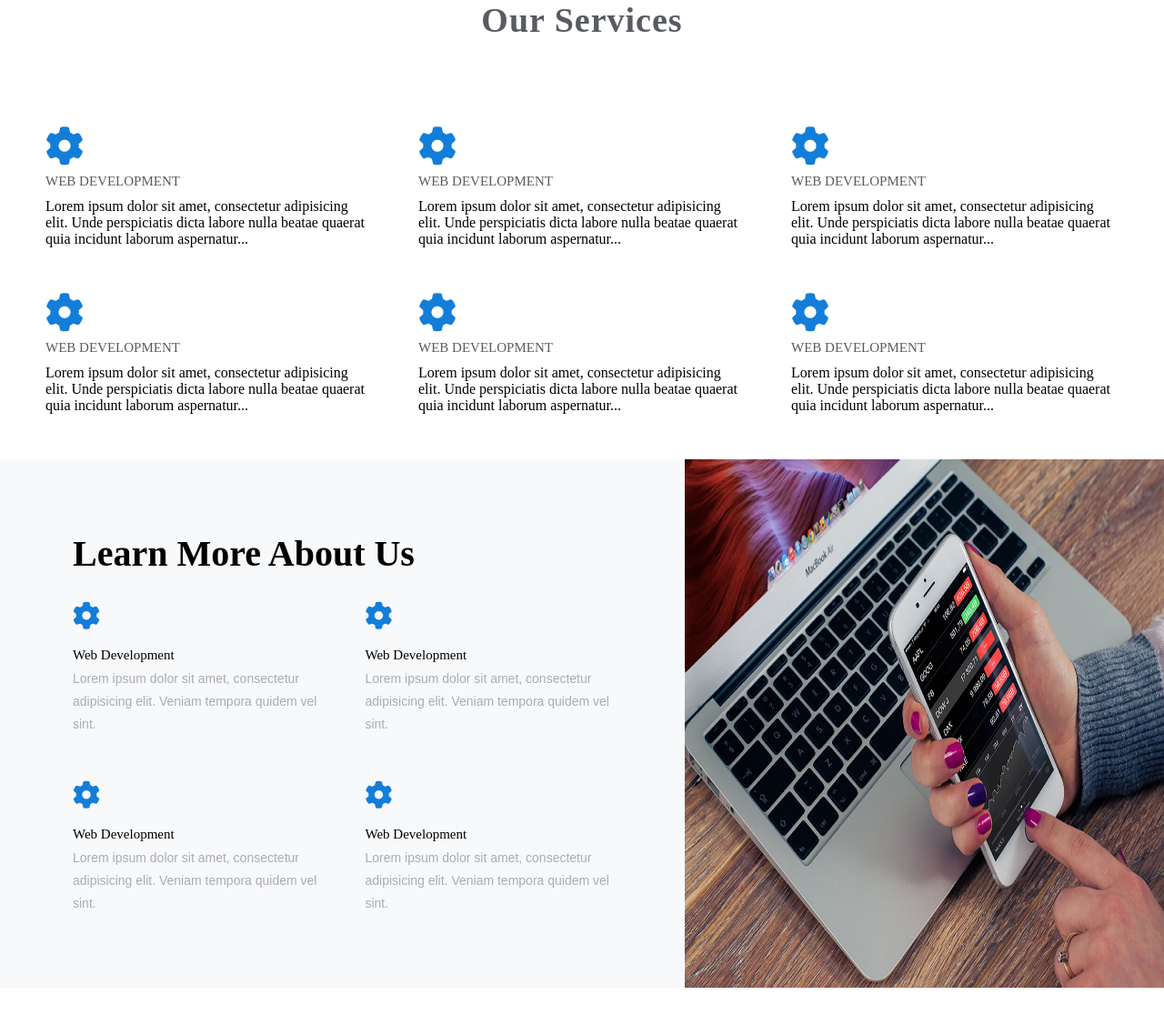
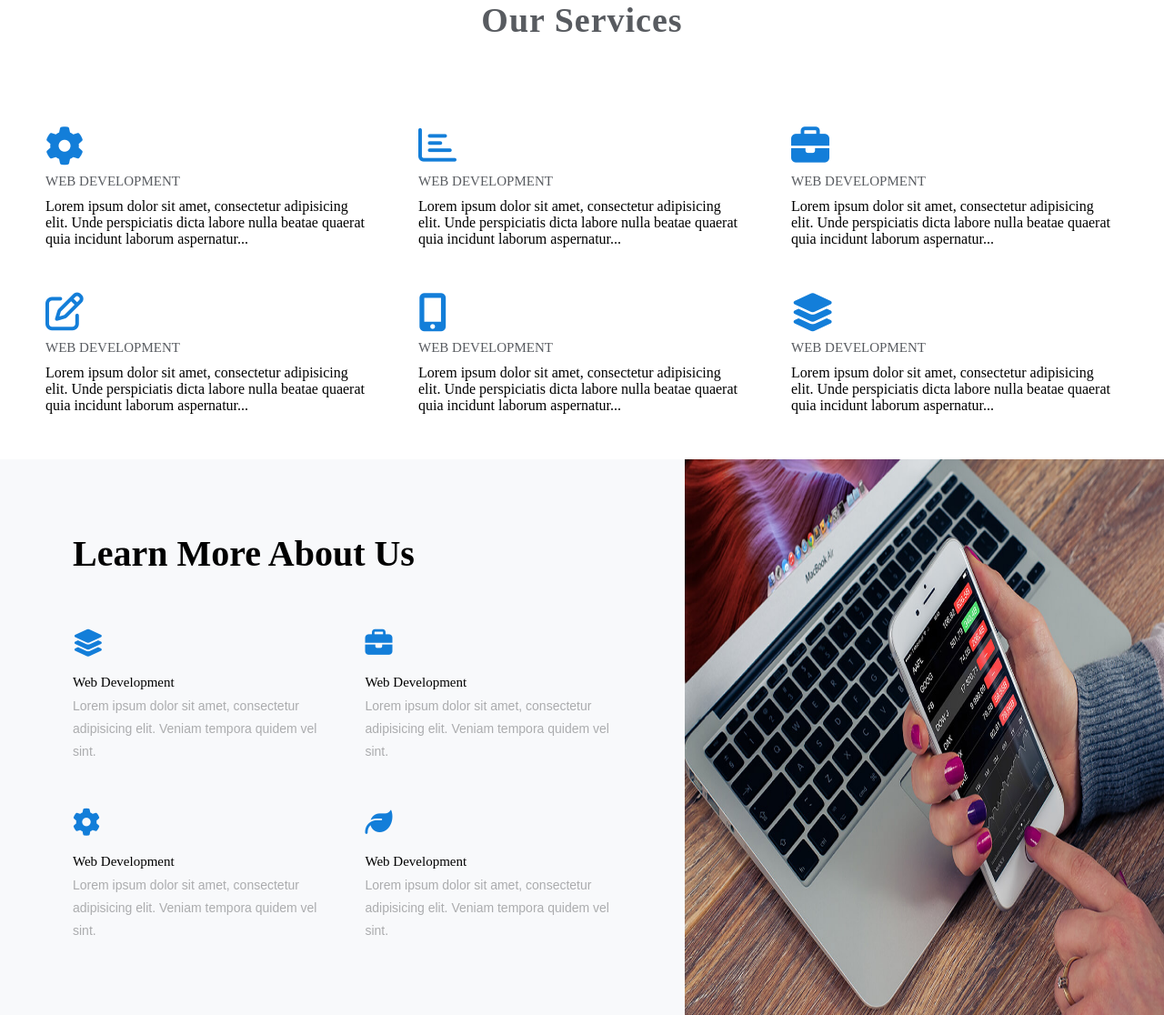
Before and after one commit to narek-webdev/sass-layout, a plain HTML site: page index.html in a window 1280 px wide. Shown: the part 966-2082 px from the top of the page at 91% size. Drawn offline with Linux system fonts and the light colour scheme.

Commit message:
changing_icons

```diff
--- a/index.html
+++ b/index.html
@@ -80,7 +80,7 @@
             </div>
 
             <div class="services__item">
-                <i class="fas fa-cog services__icon"></i>
+                <i class="far fa-chart-bar services__icon"></i>
                 <h3 class="services__item-title">Web Development</h3>
                 <p>
                     Lorem ipsum dolor sit amet, consectetur adipisicing elit.
@@ -89,7 +89,7 @@
             </div>
 
             <div class="services__item">
-                <i class="fas fa-cog services__icon"></i>
+                <i class="fas fa-briefcase services__icon"></i>
                 <h3 class="services__item-title">Web Development</h3>
                 <p>
                     Lorem ipsum dolor sit amet, consectetur adipisicing elit.
@@ -98,7 +98,7 @@
             </div>
 
             <div class="services__item">
-                <i class="fas fa-cog services__icon"></i>
+                <i class="far fa-edit services__icon"></i>
                 <h3 class="services__item-title">Web Development</h3>
                 <p>
                     Lorem ipsum dolor sit amet, consectetur adipisicing elit.
@@ -107,7 +107,7 @@
             </div>
 
             <div class="services__item">
-                <i class="fas fa-cog services__icon"></i>
+                <i class="fas fa-mobile-alt services__icon"></i>
                 <h3 class="services__item-title">Web Development</h3>
                 <p>
                     Lorem ipsum dolor sit amet, consectetur adipisicing elit.
@@ -116,7 +116,7 @@
             </div>
 
             <div class="services__item">
-                <i class="fas fa-cog services__icon"></i>
+                <i class="fas fa-layer-group services__icon"></i>
                 <h3 class="services__item-title">Web Development</h3>
                 <p>
                     Lorem ipsum dolor sit amet, consectetur adipisicing elit.
@@ -135,7 +135,15 @@
 
             <div class="feature__container">
                 <div class="feature__item">
-                    <i class="fas fa-cog feature__icon"></i>
+                    <i class="fas fa-layer-group feature__icon"></i>
+                    <h3 class="feature__item-title">Web Development</h3>
+                    <p class="feature__text">
+                        Lorem ipsum dolor sit amet, consectetur adipisicing elit. Veniam tempora quidem vel sint.
+                    </p>
+                </div>
+
+                <div class="feature__item">
+                    <i class="fas fa-briefcase feature__icon"></i>
                     <h3 class="feature__item-title">Web Development</h3>
                     <p class="feature__text">
                         Lorem ipsum dolor sit amet, consectetur adipisicing elit. Veniam tempora quidem vel sint.
@@ -151,15 +159,7 @@
                 </div>
 
                 <div class="feature__item">
-                    <i class="fas fa-cog feature__icon"></i>
-                    <h3 class="feature__item-title">Web Development</h3>
-                    <p class="feature__text">
-                        Lorem ipsum dolor sit amet, consectetur adipisicing elit. Veniam tempora quidem vel sint.
-                    </p>
-                </div>
-
-                <div class="feature__item">
-                    <i class="fas fa-cog feature__icon"></i>
+                    <i class="fas fa-leaf feature__icon"></i>
                     <h3 class="feature__item-title">Web Development</h3>
                     <p class="feature__text">
                         Lorem ipsum dolor sit amet, consectetur adipisicing elit. Veniam tempora quidem vel sint.
--- a/scss/_components.scss
+++ b/scss/_components.scss
@@ -121,6 +121,7 @@
     }
 
     &__title {
+        padding-bottom: 30px;
         font-size: 40px;
         margin-bottom: 30px;
     }
```
Also changed, not shown: css/main.css, 1 other file.
